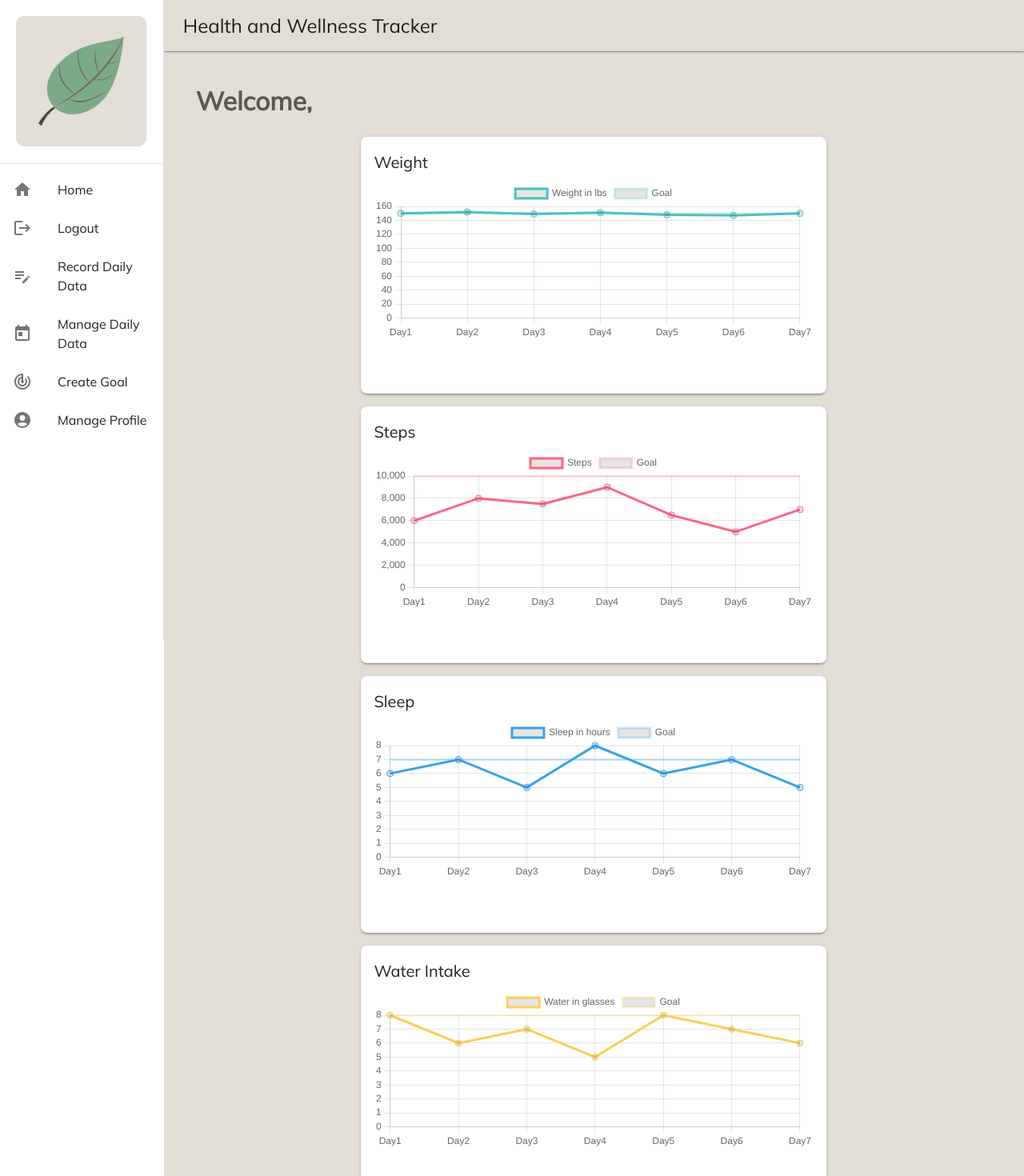
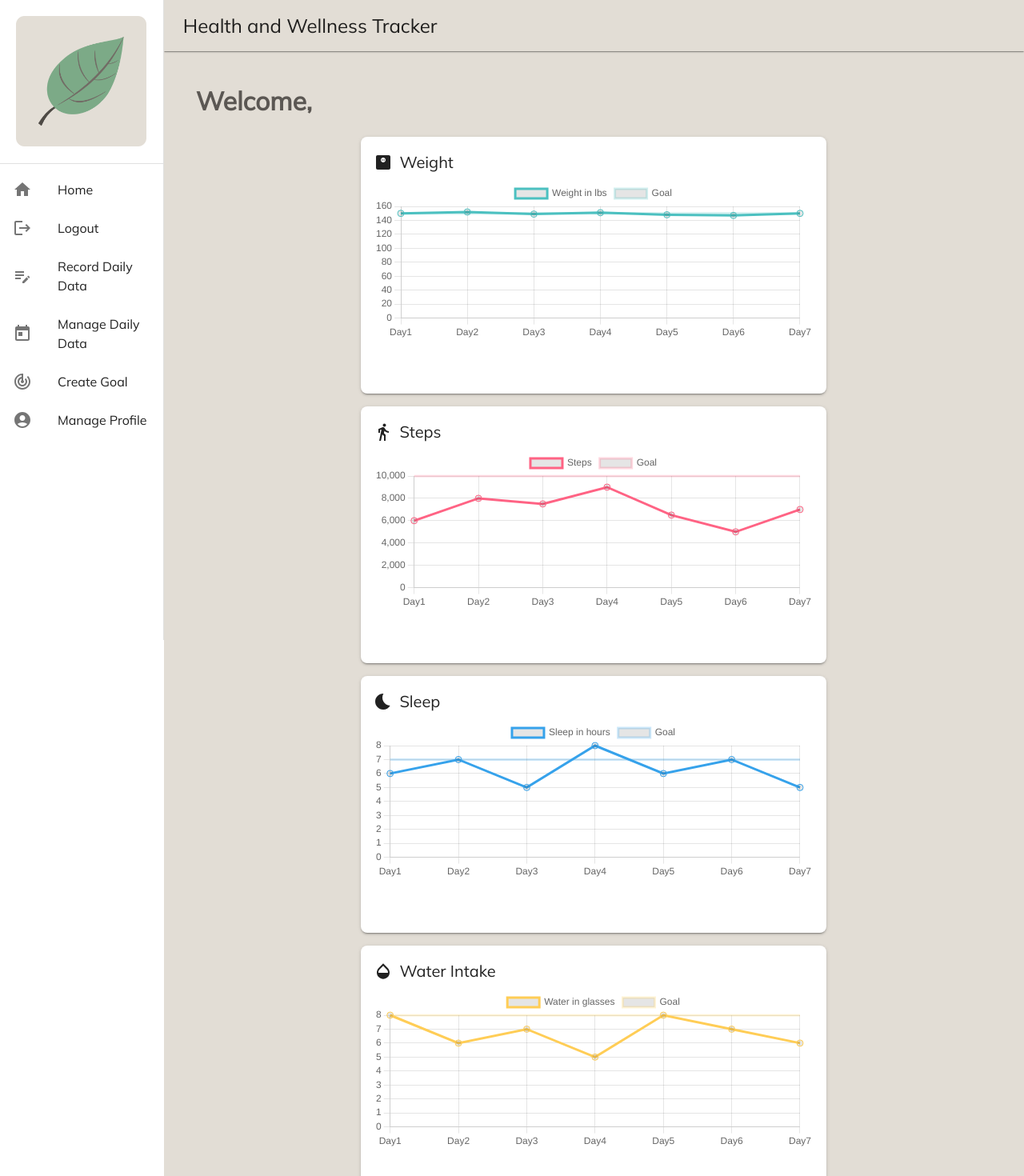
Before and after one commit to totallynotcory/CS763-Project, a React (Create React App) app in the folder code/client/: page / in a window 1280 px wide. Shown: the top 1470 px of the page at 80% size. Built offline with nearby package versions, Linux system fonts and the light colour scheme; no server answers; sample sign-in values are in the browser's storage.

Commit message:
add icons

```diff
--- a/code/client/src/components/Home.js
+++ b/code/client/src/components/Home.js
@@ -7,10 +7,17 @@ import { Typography, Grid2, Box } from "@mui/material";
 import { bigTitle, dashboardLineChartContainer } from "./style/styles.js";
 import { authenticated } from "../utils/authenticate.js";
 
+import MonitorWeightIcon from '@mui/icons-material/MonitorWeight';
+import DirectionsWalkIcon from '@mui/icons-material/DirectionsWalk';
+import BedtimeIcon from '@mui/icons-material/Bedtime';
+import OpacityIcon from '@mui/icons-material/Opacity';
+import FitnessCenterIcon from '@mui/icons-material/FitnessCenter';
+
+
 // Register the required components for Chart.js
 ChartJS.register(CategoryScale, LinearScale, PointElement, LineElement, Title, Tooltip, Legend);
 
-const ChartBox = ({ title, chartData, chartOptions, dashboardLineChartContainer }) => (
+const ChartBox = ({ title, chartData, chartOptions, dashboardLineChartContainer, IconComponent }) => (
     <Grid2 xs={12} sm={6}>
         <Box
             sx={{
@@ -21,7 +28,8 @@ const ChartBox = ({ title, chartData, chartOptions, dashboardLineChartContainer
             height: '100%'
         }}
         >
-        <Typography variant="h6" gutterBottom>
+        <Typography variant="h6" gutterBottom sx={{ display: 'flex', alignItems: 'center' }}>
+            {IconComponent && <IconComponent sx={{ marginRight: 1 }} />}
             {title}
         </Typography>
             <div style={dashboardLineChartContainer}>
@@ -191,30 +199,35 @@ function Home() {
                     chartData={weightChart}
                     chartOptions={options}
                     dashboardLineChartContainer={dashboardLineChartContainer}
+                    IconComponent={MonitorWeightIcon}
                 />
                 <ChartBox
                     title="Steps"
                     chartData={stepsChart}
                     chartOptions={options}
                     dashboardLineChartContainer={dashboardLineChartContainer}
+                    IconComponent={DirectionsWalkIcon}
                 />
                 <ChartBox
                     title="Sleep"
                     chartData={sleepChart}
                     chartOptions={options}
                     dashboardLineChartContainer={dashboardLineChartContainer}
+                    IconComponent={BedtimeIcon}
                 />
                 <ChartBox
                     title="Water Intake"
                     chartData={waterChart}
                     chartOptions={options}
                     dashboardLineChartContainer={dashboardLineChartContainer}
+                    IconComponent={OpacityIcon}
                 />
                 <ChartBox
                     title="Exercise"
                     chartData={exerciseChart}
                     chartOptions={options}
                     dashboardLineChartContainer={dashboardLineChartContainer}
+                    IconComponent={FitnessCenterIcon}
                 />
             </Grid2>
         </Box>
```
